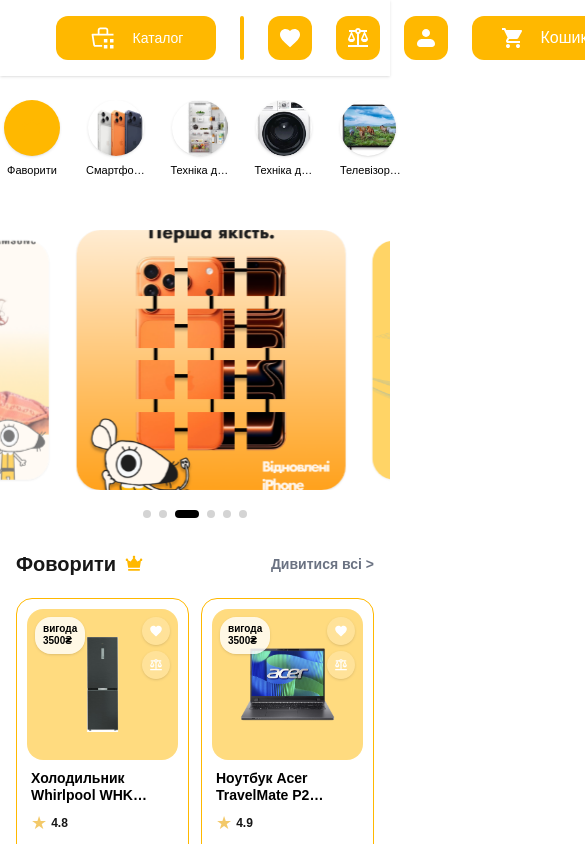
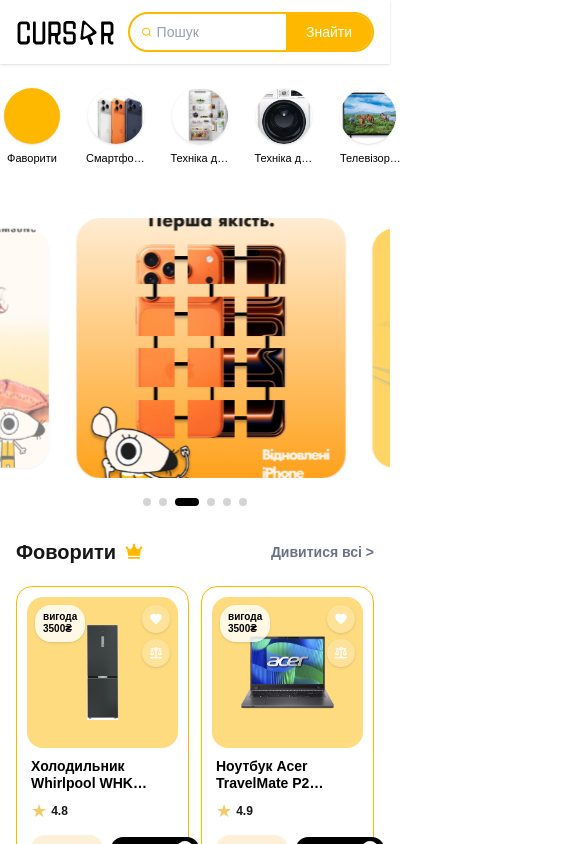
Before and after one commit to TheBadPupsik/electronics-shop, a Next.js app: page / in a window 390 px wide. Shown: the top 844 px of the page, 585 px wide, since content can reach past the window. Built offline with nearby package versions, Linux system fonts and the light colour scheme.

Commit message:
Header adaptive

```diff
--- a/src/components/header.tsx
+++ b/src/components/header.tsx
@@ -9,19 +9,20 @@
     const [cartOpen, setCartOpen] = useState(false);
 
     return (
-        <header className="bg-white shadow px-8 py-4 flex justify-center items-center w-full relative">
+        <header className="bg-white shadow px-4 sm:px-8 py-3 sm:py-4 flex justify-center items-center w-full relative">
             <div className="max-w-[1440px] w-full flex justify-center items-center">
 
-                <nav className="flex gap-6 w-full items-center">
+                <nav className="flex gap-3 sm:gap-6 w-full items-center">
 
-                    <Link href='/' className="w-[140px] h-[44px] flex items-center justify-center rounded text-sm font-bold">
-                        <img src="/icons/logo.svg" alt="" />
+                    <Link href='/' className="w-[100px] h-9 sm:w-[140px] sm:h-11 flex items-center justify-center rounded text-sm font-bold flex-shrink-0">
+                        <img src="/icons/logo.svg" alt="" className="w-full h-full object-contain" />
                     </Link>
 
                     <button
                         onClick={() => setCatalogOpen(!catalogOpen)}
                         className={`
-                            rounded-xl gap-4 p-2 w-40 h-11 text-white flex justify-center items-center flex-shrink-0
+                            hidden sm:flex
+                            rounded-xl gap-4 p-2 w-40 h-11 text-white justify-center items-center flex-shrink-0
                             transition-all duration-200 ease-in-out cursor-pointer select-none
                             hover:bg-[#FFB800] active:scale-95 active:shadow-inner
                             ${catalogOpen ? 'bg-[#e6a602] scale-95' : 'bg-[#FFB800]'}
@@ -33,25 +34,27 @@
                         <p className="font-medium text-sm">Каталог</p>
                     </button>
 
-                    <form className="flex-grow flex items-center h-11 border-2 border-[#FFB800] rounded-xl overflow-hidden relative ">
+                    <form className="flex-grow flex items-center h-10 sm:h-11 border-2 border-[#FFB800] rounded-full sm:rounded-xl overflow-hidden relative ">
 
-                        <div className="pl-4 pr-2 flex items-center pointer-events-none ">
-                            <img src='/icons/magnifying_glass.svg' alt="searchIcon" className="w-5 h-5 text-gray-500" />
+                        <div className="pl-3 sm:pl-4 pr-1.5 sm:pr-2 flex items-center pointer-events-none ">
+                            <img src='/icons/magnifying_glass.svg' alt="searchIcon" className="w-4 h-4 sm:w-5 sm:h-5 text-gray-500" />
                         </div>
 
                         <input
                             type="text"
                             placeholder="Пошук"
-                            className="w-full h-full bg-transparent outline-none text-base text-black placeholder-gray-400"
+                            className="w-full h-full bg-transparent outline-none text-sm sm:text-base text-black placeholder-gray-400 min-w-0"
                         />
 
                         <button
                             type="submit"
-                            className="bg-[#FFB800] h-full px-8 text-white text-base font-medium hover:bg-[#e6a602] transition-colors flex-shrink-0">
+                            className="bg-[#FFB800] h-full px-5 sm:px-8 text-white text-sm sm:text-base font-medium hover:bg-[#e6a602] transition-colors flex-shrink-0">
                             Знайти
                         </button>
 
                     </form>
+
+                    <div className="hidden sm:flex items-center gap-6 flex-shrink-0">
 
                         <Link href="/favorite" className="bg-[#FFB800] rounded-xl p-2 w-11 h-11 text-white flex justify-center items-center flex-shrink-0 transition-all duration-200 ease-in-out hover:bg-[#e6a602] active:scale-90">
                             <img src="/icons/mdi_heart.svg" alt='wish' />
@@ -76,6 +79,8 @@
                             <p>Кошик</p>
                         </button>
 
+                    </div>
+
                 </nav>
             </div>
 
```
Lines whose indentation alone changed are shown as unchanged.
